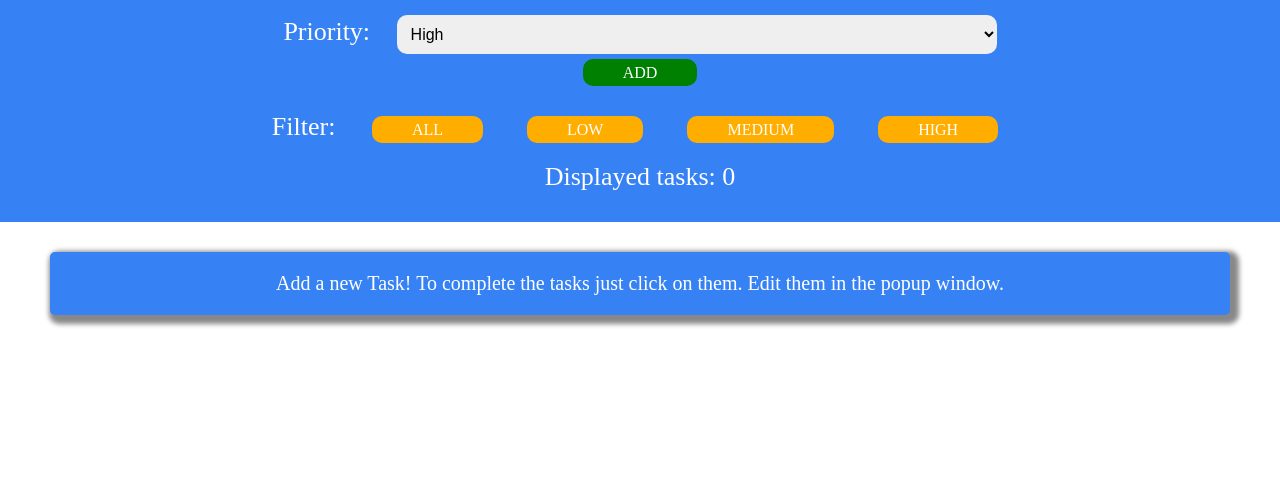
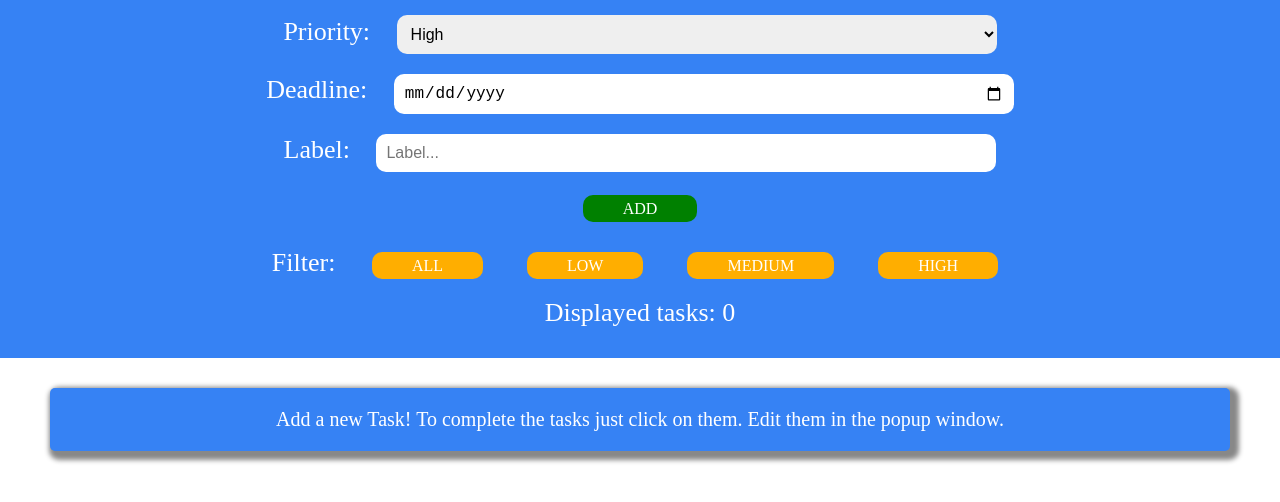
Before and after one commit to rajkamalprls/OCTANET_AUGUST, a plain HTML site: page OCTANET-TASK2-TODO-LIST/index.html in a window 1280 px wide. Shown: the part 150-652 px from the top of the page. Drawn offline with Linux system fonts and the light colour scheme.

Commit message:
Update index.html

```diff
--- a/OCTANET-TASK2-TODO-LIST/index.html
+++ b/OCTANET-TASK2-TODO-LIST/index.html
@@ -1,9 +1,11 @@
 <!DOCTYPE html>
 <html>
+
 <head>
     <title>To-Do List</title>
     <link href="style.css" rel="stylesheet">
 </head>
+
 <body>
     <header class="ct">
         <h2>To-Do-List</h2>
@@ -16,6 +18,14 @@
             <option value="Medium">Medium</option>
             <option value="Low">Low</option>
         </select>
+        <br>
+        <label>Deadline: </label>
+        <input class="input" type="date" id="deadline" required>
+        <br>
+        <label>Label: </label>
+        <input class="input" type="text" id="label" placeholder="Label..." required>
+        <br>
+
         <br>
         <span onclick="addItem()" class="add">Add</span>
         <br>
@@ -30,7 +40,7 @@
 
     </header>
     <div class="scr">
-            <ul id="todos" >
+        <ul id="todos">
             <li>Add a new Task! To complete the tasks just click on them. Edit them in the popup window. </li>
         </ul>
     </div>
@@ -38,4 +48,5 @@
 
     <script src="script.js"></script>
 </body>
+
 </html>
```
Lines whose indentation alone changed are shown as unchanged.
